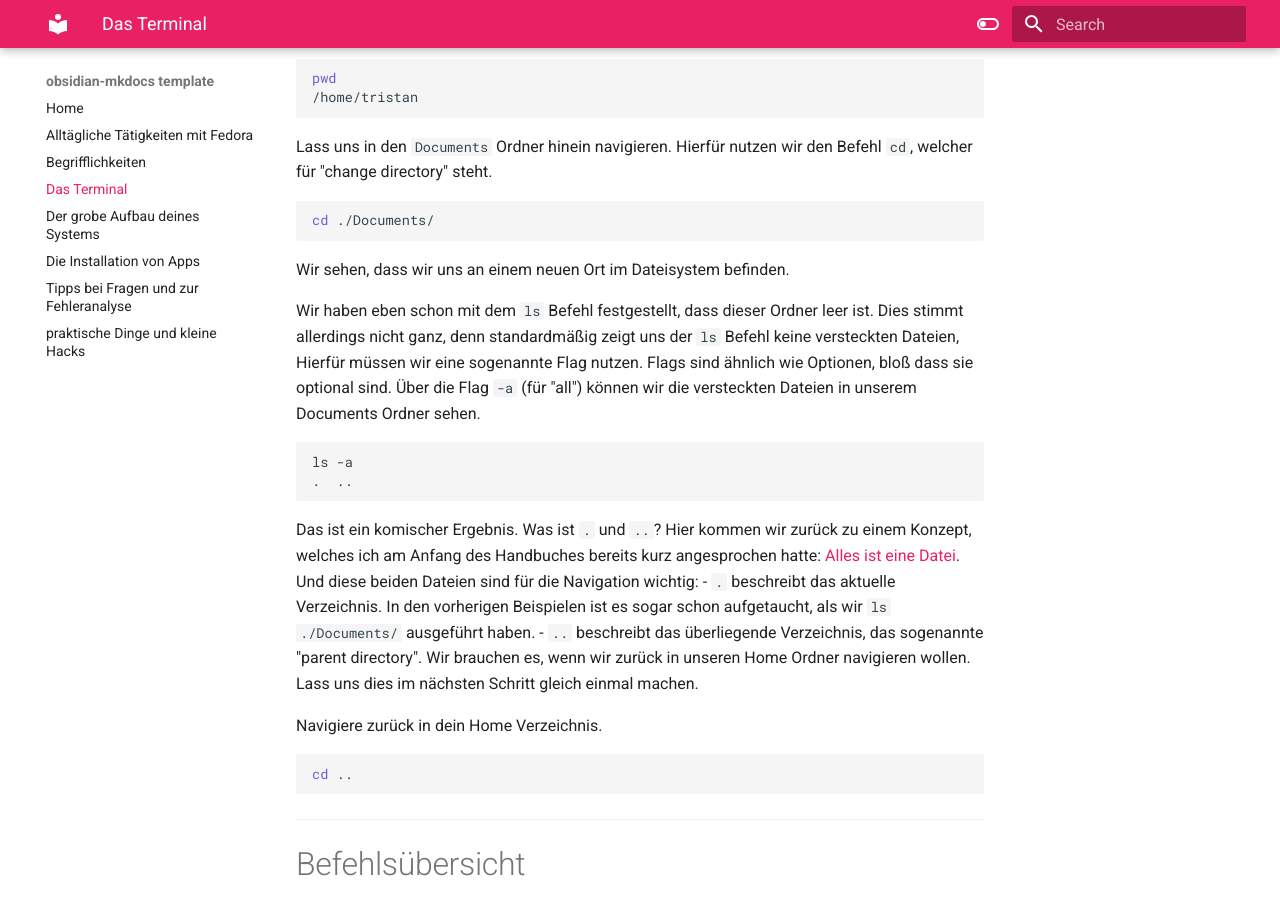
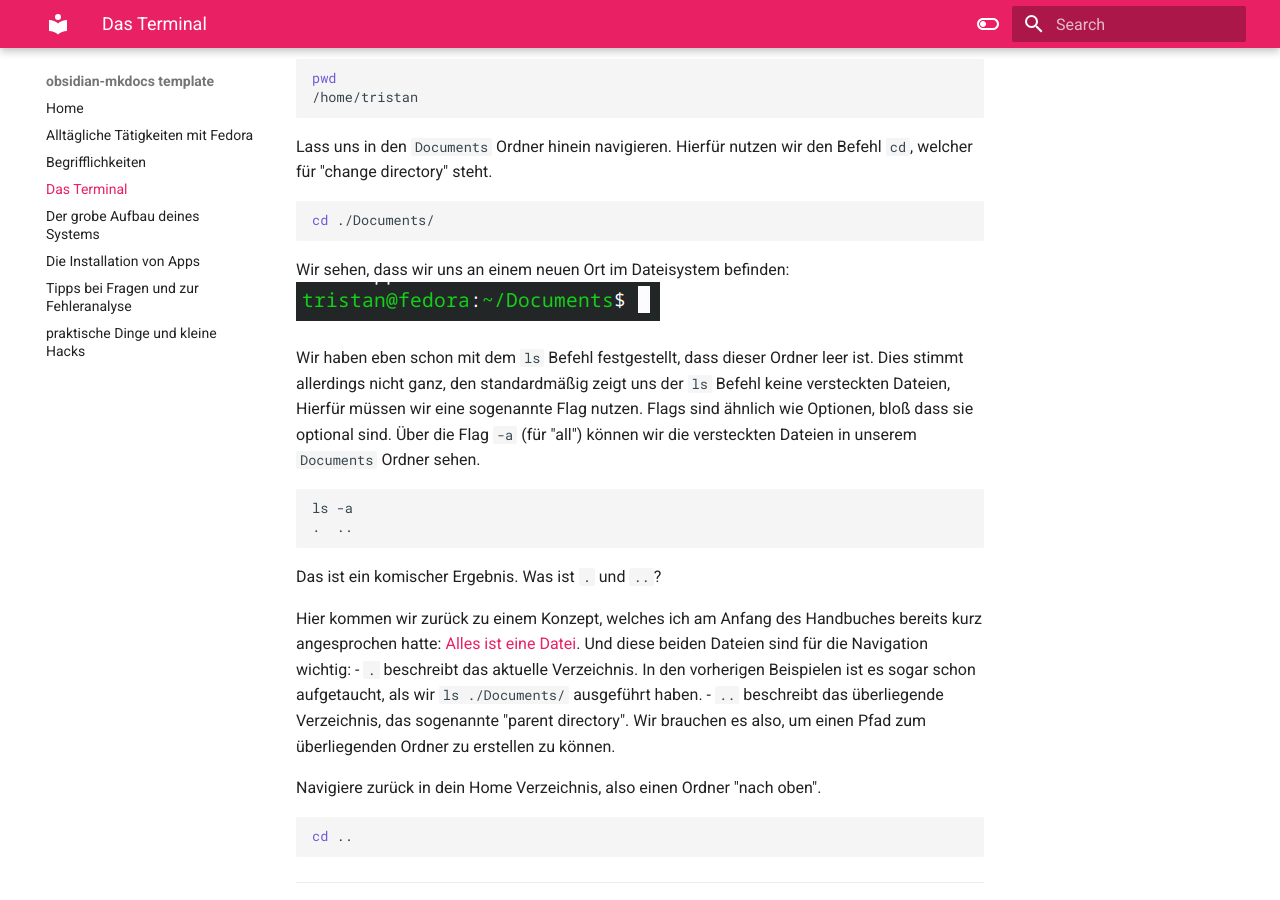
Before and after one commit to Tecipry/Handbuch-fedoraKDE, an MkDocs documentation site: the page built from docs/Das Terminal.md, in a window 1280 px wide and 900 px high, scrolled down 1530 px. Built offline with MkDocs 1.6.1 and Material for MkDocs 9.7.7, drawn with Linux system fonts in a browser that asks for light colours.

Commit message:
backup from:  20-12-2025 14:25:28

````diff
--- a/docs/Das Terminal.md
+++ b/docs/Das Terminal.md
@@ -49,20 +49,24 @@ Lass uns in den `Documents` Ordner hinein navigieren. Hierfür nutzen wir den Be
 cd ./Documents/
 ```
 
-Wir sehen, dass wir uns an einem neuen Ort im Dateisystem befinden.
+Wir sehen, dass wir uns an einem neuen Ort im Dateisystem befinden:
+![](99%20assets/Pasted%20image%2020251220142146.png)
 
-Wir haben eben schon mit dem `ls` Befehl festgestellt, dass dieser Ordner leer ist. Dies stimmt allerdings nicht ganz, denn standardmäßig zeigt uns der `ls` Befehl keine versteckten Dateien, Hierfür müssen wir eine sogenannte Flag nutzen. Flags sind ähnlich wie Optionen, bloß dass sie optional sind. Über die Flag `-a` (für "all") können wir die versteckten Dateien in unserem Documents Ordner sehen.
+Wir haben eben schon mit dem `ls` Befehl festgestellt, dass dieser Ordner leer ist. Dies stimmt allerdings nicht ganz, den standardmäßig zeigt uns der `ls` Befehl keine versteckten Dateien, Hierfür müssen wir eine sogenannte Flag nutzen. Flags sind ähnlich wie Optionen, bloß dass sie optional sind. Über die Flag `-a` (für "all") können wir die versteckten Dateien in unserem `Documents` Ordner sehen.
 
 ```sh
 ls -a
 .  ..
 ```
 
-Das ist ein komischer Ergebnis. Was ist `.` und `..`? Hier kommen wir zurück zu einem Konzept, welches ich am Anfang des Handbuches bereits kurz angesprochen hatte: [Alles ist eine Datei](Der%20grobe%20Aufbau%20deines%20Systems.md#Alles%20ist%20eine%20Datei). Und diese beiden Dateien sind für die Navigation wichtig:
+Das ist ein komischer Ergebnis. Was ist `.` und `..`?
+
+Hier kommen wir zurück zu einem Konzept, welches ich am Anfang des Handbuches bereits kurz angesprochen hatte: [Alles ist eine Datei](Der%20grobe%20Aufbau%20deines%20Systems.md#Alles%20ist%20eine%20Datei). Und diese beiden Dateien sind für die Navigation wichtig:
 - `.` beschreibt das aktuelle Verzeichnis. In den vorherigen Beispielen ist es sogar schon aufgetaucht, als wir `ls ./Documents/` ausgeführt haben.
-- `..` beschreibt das überliegende Verzeichnis, das sogenannte "parent directory". Wir brauchen es, wenn wir zurück in unseren Home Ordner navigieren wollen. Lass uns dies im nächsten Schritt gleich einmal machen.
+- `..` beschreibt das überliegende Verzeichnis, das sogenannte "parent directory". Wir brauchen es also, um einen Pfad zum überliegenden Ordner zu erstellen zu können.
 
-Navigiere zurück in dein Home Verzeichnis.
+Navigiere zurück in dein Home Verzeichnis, also einen Ordner "nach oben".
+
 ```sh
 cd ..
 ```
````
Also changed, not shown: docs/99 assets/Pasted image 20251220142146.png (added).
